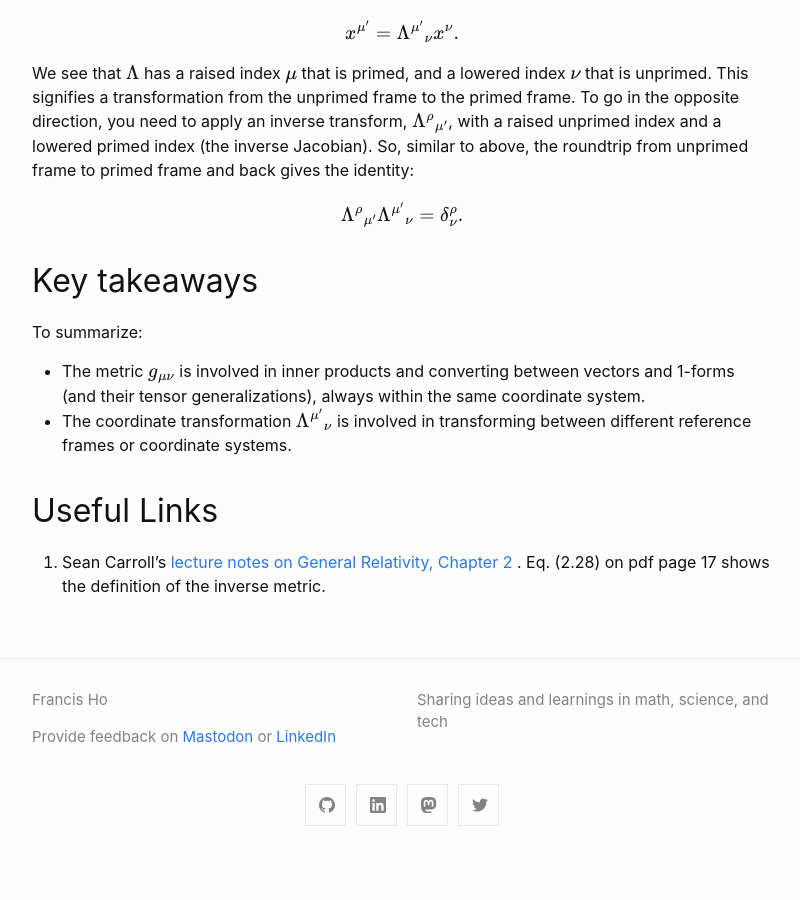
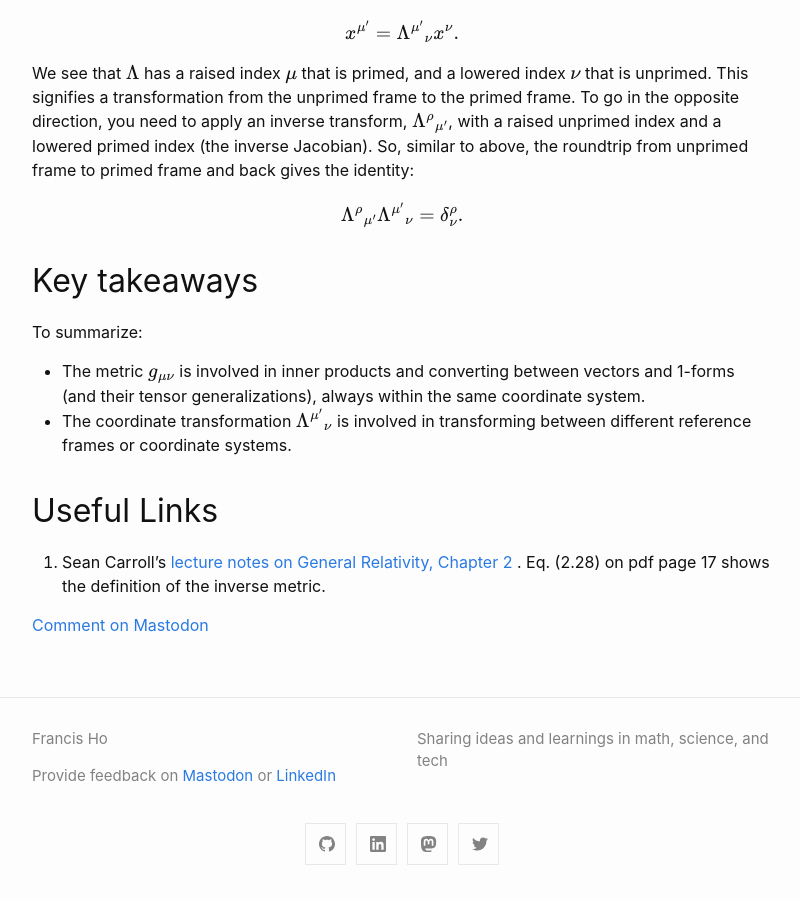
Before and after one commit to sunfishstanford/sunfishstanford.github.io, a Jekyll site: the page built from _posts/2022-12-30-MetricsVsTransforms.md, in a window 1280 px wide and 900 px high, scrolled down 1361 px. Shown: the whole window, without its empty margins (238-1038 px from the left). Built offline with Jekyll 4.4.1, drawn with Linux system fonts in a browser that asks for light colours; formulas are drawn with MathJax 3; comment, search, counter and statistics services are not loaded; before the commit the page ends 2222 px from its top, so only the background shows below that.

Commit message:
link to mastodon post

```diff
--- a/_posts/2022-12-30-MetricsVsTransforms.md
+++ b/_posts/2022-12-30-MetricsVsTransforms.md
@@ -68,3 +68,5 @@ Useful Links
 ------------
 
 1. Sean Carroll's [lecture notes on General Relativity, Chapter 2](https://preposterousuniverse.com/wp-content/uploads/grnotes-two.pdf){:target="_blank"} . Eq. (2.28) on pdf page 17 shows the definition of the inverse metric.
+
+[Comment on Mastodon](https://hachyderm.io/@Sunfishstanford/109606999325278742){:target="_blank"}
```
